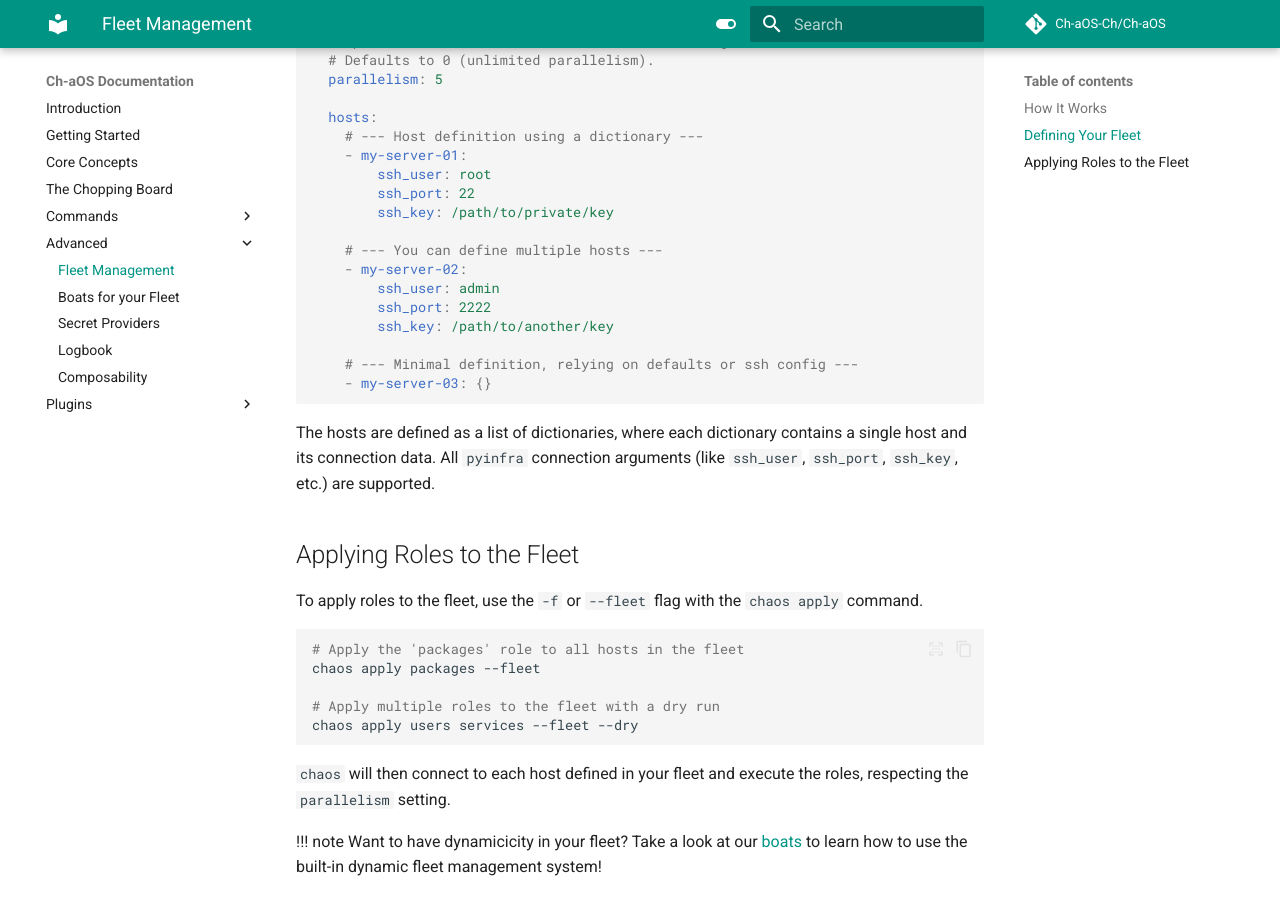
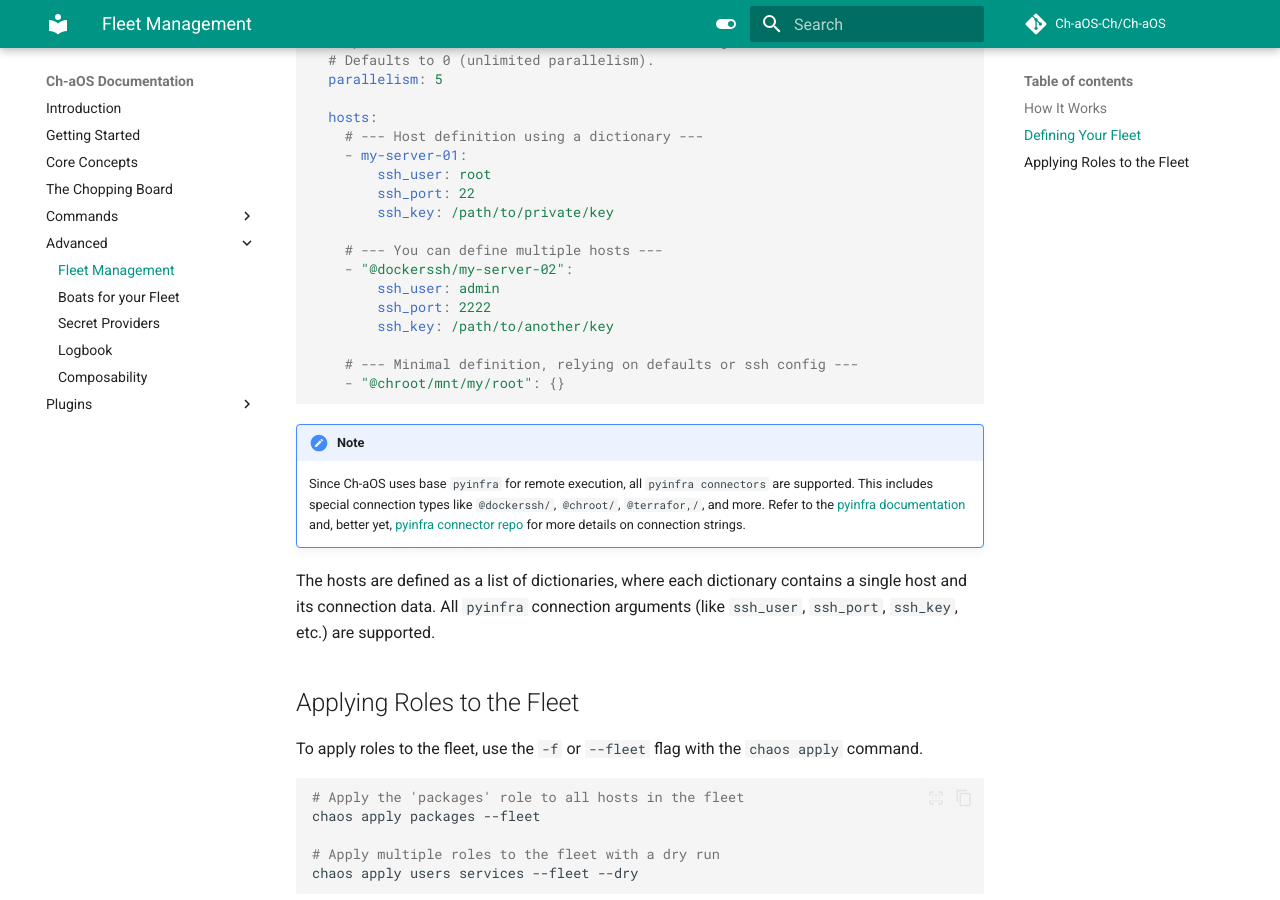
Before and after one commit to Ch-aOS-Ch/Ch-aOS, an MkDocs documentation site: the page built from docs/advanced/fleet.md, in a window 1280 px wide and 900 px high, scrolled down 759 px. Built offline with MkDocs 1.6.1 and Material for MkDocs 9.7.7, drawn with Linux system fonts in a browser that asks for light colours; comment, search, counter and statistics services are not loaded.

Commit message:
about connectors

````diff
--- a/docs/advanced/fleet.md
+++ b/docs/advanced/fleet.md
@@ -34,14 +34,17 @@ fleet:
         ssh_key: /path/to/private/key
 
     # --- You can define multiple hosts ---
-    - my-server-02:
+    - "@dockerssh/my-server-02":
         ssh_user: admin
         ssh_port: 2222
         ssh_key: /path/to/another/key
 
     # --- Minimal definition, relying on defaults or ssh config ---
-    - my-server-03: {}
+    - "@chroot/mnt/my/root": {}
 ```
+
+!!! note
+    Since Ch-aOS uses base `pyinfra` for remote execution, all `pyinfra connectors` are supported. This includes special connection types like `@dockerssh/`, `@chroot/`, `@terrafor,/`, and more. Refer to the [pyinfra documentation](https://docs.pyinfra.com/en/3.x/connectors/vagrant.html#vagrant-connector) and, better yet, [pyinfra connector repo](https://github.com/pyinfra-dev/pyinfra/tree/3.x/src/pyinfra/connectors) for more details on connection strings.
 
 The hosts are defined as a list of dictionaries, where each dictionary contains a single host and its connection data. All `pyinfra` connection arguments (like `ssh_user`, `ssh_port`, `ssh_key`, etc.) are supported.
 
````
Also changed, not shown: 1 other file.
